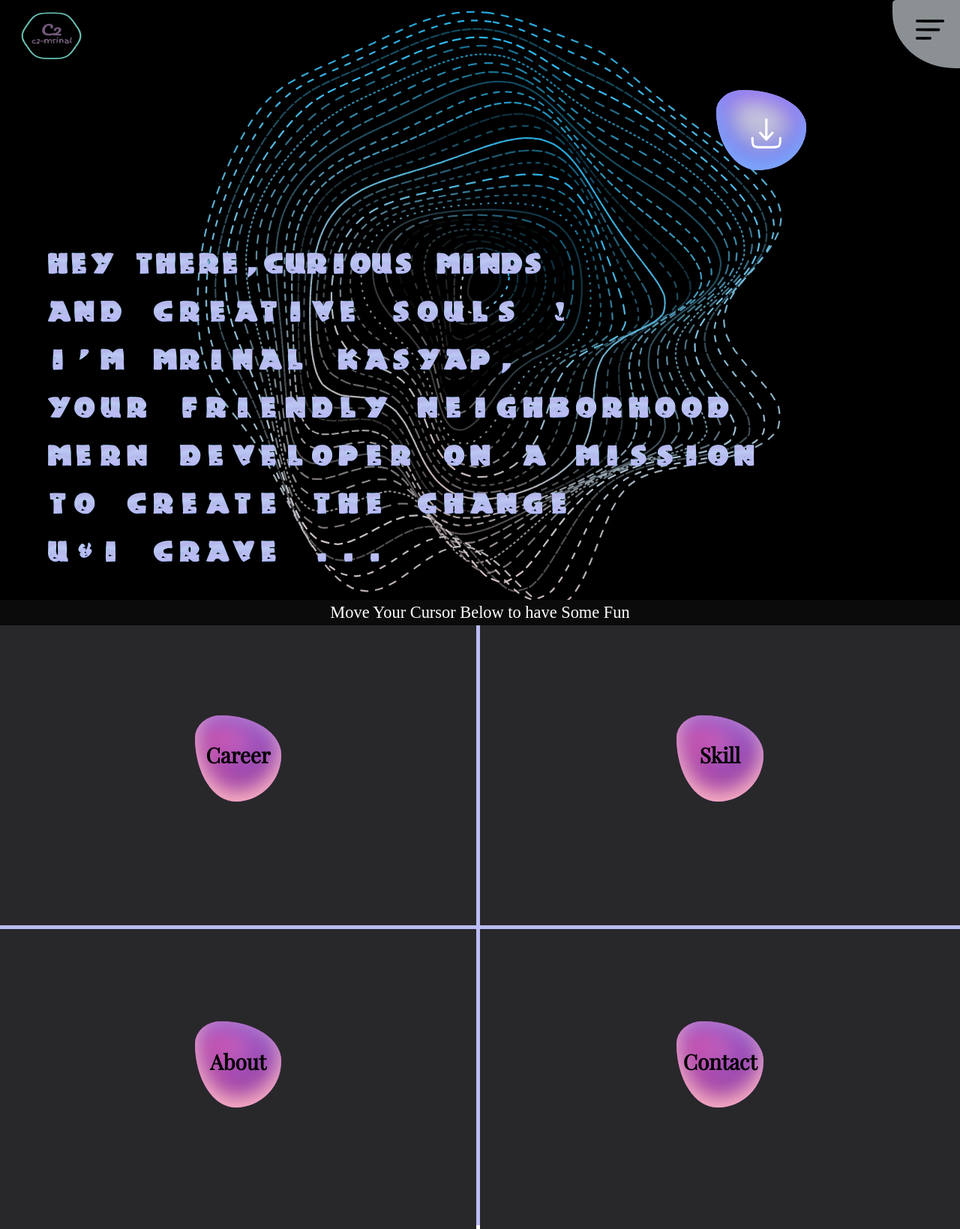
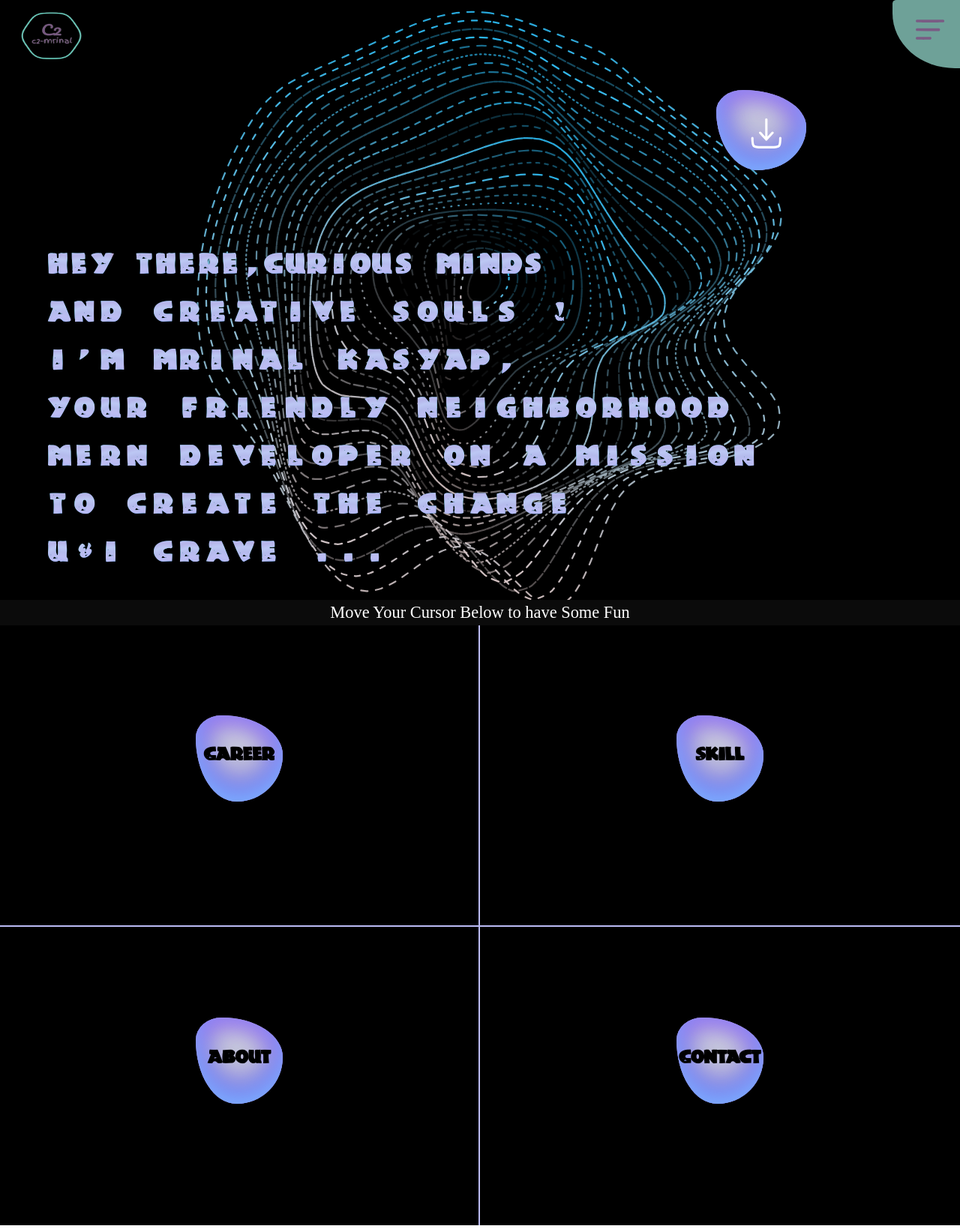
Before and after one commit to c2-mrinal/Portfolio, a React (Create React App) app in the folder UI/: page / in a window 1280 px wide. Shown: the whole page at 75% size. Built offline with nearby package versions, Linux system fonts and the light colour scheme.

Commit message:
minor changes in styling

```diff
--- a/UI/public/index.html
+++ b/UI/public/index.html
@@ -2,12 +2,12 @@
 <html lang="en">
   <head>
     <meta charset="utf-8" />
-    <link rel="icon" href="https://drive.google.com/uc?export=view&id=1DkyAahqBoFCfmQWKfauKg_LiF7uW0JM7" />
+    <link rel="icon" href="https://raw.githubusercontent.com/c2-mrinal/PROJECT_IMAGES/main/Portfolio/Images/logos/c2.png" />
     <meta name="viewport" content="width=device-width, initial-scale=1" />
     <meta name="theme-color" content="#000000" />
     <meta name="description" content="Mrinal Kasyap - Freelance Web Developer specializing in JavaScript, MERN stack, and ReactJS. Check out my portfolio for examples of my work and skills as a web developer. Hire me for your next project.">
     <link href="https://cdnjs.cloudflare.com/ajax/libs/font-awesome/6.0.0-beta3/css/all.min.css" rel="stylesheet">
-    <title> ____c2-mrinal____ Mrinal Kasyap Portfolio - MERN Developer</title>
+    <title> ___c2-mrinal___</title>
   </head>
   <body>
     <noscript>You need to enable JavaScript to run this app.</noscript>
--- a/UI/src/Components/About/Panel/LeftPanel/leftPanel.css
+++ b/UI/src/Components/About/Panel/LeftPanel/leftPanel.css
@@ -15,7 +15,7 @@
 }
 .treeNodeSelected {
 	font-weight: 600;
-	color: rgb(42, 109, 224);
+	color: #9e71ad;
 }
 .folderListDiplay {
 	display: block;
--- a/UI/src/Components/About/Panel/RightPanel/rightPanel.css
+++ b/UI/src/Components/About/Panel/RightPanel/rightPanel.css
@@ -26,7 +26,7 @@ h6 {
 	margin: 1rem;
 	min-height: 26vh;
 	border-radius: 10px;
-	background-image: linear-gradient(95.2deg, rgb(53, 231, 190) 26.8%, rgb(189, 153, 232) 64%);
+	background-image: linear-gradient(95.2deg, #a9e9dfb9 26.8%, #a274b2 64%);
 }
 .educationHeaderContainer {
 	width: 100%;
@@ -61,10 +61,8 @@ h6 {
 .infoTextBox {
 	font-family: "Font Awesome 6 Free";
 	font-size: clamp(1rem, calc(0.8rem + 0.5vw), 3rem);
-	max-width: 100%;
 	margin: 1vh 1vw;
 	padding: 8px 12px;
-	align-items: center;
 	border: solid 0.5vw #ececec;
 	border-radius: 20px;
 	outline: none;
@@ -105,7 +103,8 @@ h6 {
 	margin-left: 2rem;
 }
 .companyLink {
-	background: linear-gradient(95.2deg, rgb(107, 48, 233) 26.8%, rgb(5, 134, 193) 64%);
+	background: linear-gradient(95.2deg, #bf98cb 26.8%, #7a5b84 64%);
+	font-family: "natural-font";
 	margin: auto;
 	-webkit-background-clip: text;
 	-webkit-text-fill-color: transparent;
--- a/UI/src/Components/Intro/intro.css
+++ b/UI/src/Components/Intro/intro.css
@@ -239,16 +239,16 @@ video::-webkit-media-controls-play-button {
 	padding: 0px;
 } */
 .ca1 {
-	border-right: 5px solid rgb(188, 188, 246);
+	border-right: 2px solid rgb(188, 188, 246);
 }
 .ca2 {
 }
 .ca3 {
-	border-top: 5px solid rgb(188, 188, 246);
-	border-right: 5px solid rgb(188, 188, 246);
+	border-top: 2px solid rgb(188, 188, 246);
+	border-right: 2px solid rgb(188, 188, 246);
 }
 .ca4 {
-	border-top: 5px solid rgb(188, 188, 246);
+	border-top: 2px solid rgb(188, 188, 246);
 }
 .cursorAnimation {
 	max-height: 50vh;
@@ -303,7 +303,7 @@ video::-webkit-media-controls-play-button {
 }
 
 .cursorbg {
-	background-color: #28282b;
+	/* background-color: #28282b; */
 	position: relative;
 	cursor: none;
 }
@@ -319,9 +319,9 @@ video::-webkit-media-controls-play-button {
 .introCursorButton {
 	display: grid;
 	place-items: center;
-	background: radial-gradient(circle at 0% 0%, hotpink, slateblue);
+	/* background: radial-gradient(circle at 0% 0%, hotpink, slateblue); */
 	border-radius: 30% 70% 53% 47% / 26% 46% 54% 74%;
-	box-shadow: 0 -2vmin 4vmin LightPink inset, 0 1vmin 4vmin MediumPurple inset, 0 -2vmin 7vmin purple inset;
+	/* box-shadow: 0 -2vmin 4vmin LightPink inset, 0 1vmin 4vmin MediumPurple inset, 0 -2vmin 7vmin purple inset; */
 	content: "";
 	height: calc(3rem + 4vw + 2vh);
 	width: calc(3rem + 4vw + 2vh);
@@ -329,6 +329,13 @@ video::-webkit-media-controls-play-button {
 	z-index: 20;
 	color: black;
 	font-weight: 700;
+	background: #d1d5da;
+	box-shadow: 0 -2vmin 4vmin rgb(123, 176, 255) inset, 0 1vmin 4vmin rgb(155, 111, 243) inset,
+		0 -2vmin 7vmin rgb(78, 51, 227) inset;
+}
+.introCursorButton h3 {
+	font-family: "natual-font";
+	font-size: calc(0.8rem + 0.7vw);
 }
 
 .intoDesciption h1 {
--- a/UI/src/Main/Navbar/index.js
+++ b/UI/src/Main/Navbar/index.js
@@ -43,7 +43,7 @@ function Header() {
 							preserveAspectRatio="xMidYMid meet"
 							className={`menuIcon ${showMenu ? "" : "menuContainerExpand"}`}
 						>
-							<g transform="translate(0.000000,495.000000) scale(0.100000,-0.100000)" fill="#000000" stroke="none">
+							<g transform="translate(0.000000,495.000000) scale(0.100000,-0.100000)" fill="#7A5B84" stroke="none">
 								<path
 									d="M1055 3885 c-152 -53 -158 -297 -8 -361 48 -21 3657 -21 3706 0 156
 65 142 320 -20 365 -26 8 -592 11 -1838 11 -1519 -1 -1806 -3 -1840 -15z"
--- a/UI/src/Main/Navbar/navbar.css
+++ b/UI/src/Main/Navbar/navbar.css
@@ -77,7 +77,7 @@ li a:hover:not(.active) {
 	min-height: 80px;
 	height: calc(4vw + 5vh);
 	width: calc(5vw + 5vh);
-	background-color: rgba(240, 248, 255, 0.579);
+	background-color: #98ded2b9;
 	border-radius: 5% 10% 0% 80%;
 	text-align: center;
 	cursor: pointer;
```
